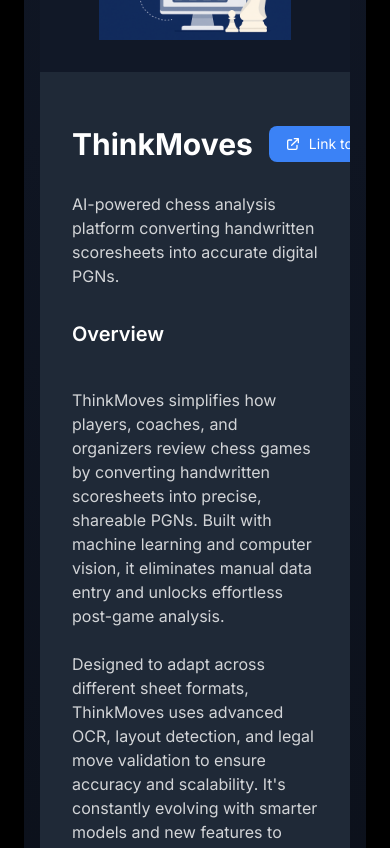
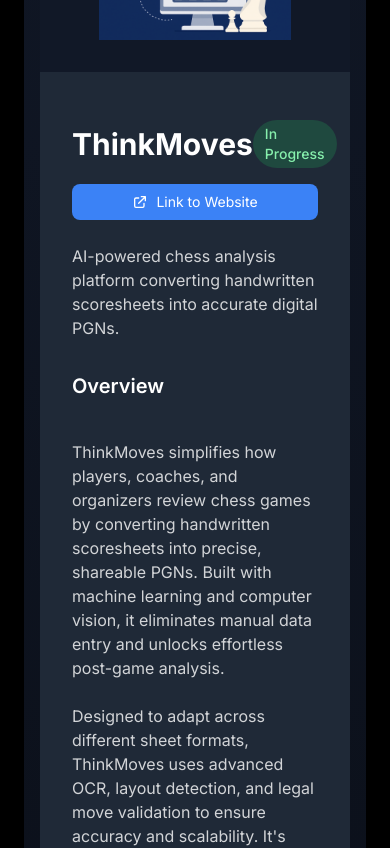
Before and after one commit to ashaykargaonkar/MyPortfolioUI, a Next.js app: page / in a window 390 px wide. Shown: the part 5300-6148 px from the top of the page. Built offline with nearby package versions, Linux system fonts and the light colour scheme.

Commit message:
Updating Portfolio UI 2

```diff
--- a/components/BulletList.tsx
+++ b/components/BulletList.tsx
@@ -10,16 +10,16 @@
     <div className={`space-y-3 ${className}`}>
       {items.map((item, index) => (
         <div key={index} className="flex items-start gap-3">
-          <span className="text-blue-500 w-4 h-4 flex items-center justify-center">
-            <svg className="w-3 h-3" fill="none" stroke="currentColor" viewBox="0 0 24 24">
+          <span className="text-blue-500 w-5 h-5 flex items-center justify-center">
+            <svg className="w-4 h-4" fill="none" stroke="currentColor" viewBox="0 0 24 24">
               <path strokeLinecap="round" strokeLinejoin="round" strokeWidth={2} d="M9 12l2 2 4-4m6 2a9 9 0 11-18 0 9 9 0 0118 0z" />
             </svg>
           </span>
-          <span className="text-white/90 text-base leading-relaxed">{item}</span>
+          <span className="text-white/90 text-base leading-relaxed ml-4">{item}</span>
         </div>
       ))}
     </div>
-  )
-}
+  );
+};
 
 export default BulletList
--- a/components/Projects.tsx
+++ b/components/Projects.tsx
@@ -105,16 +105,12 @@
       'React',
       'Next.js',
       'TypeScript',
-      'C#',
-      '.NET Core',
       'JSON',
       'GPT-4o-mini',
       'Vercel',
-      'Postman',
       'GitHub',
       'Vibe Coding',
       'AI Chatbot',
-      'Natural Language Processing'
     ],
     image: '/ChatGPT Image AshayTalks.png',
     status: 'Upgrade Coming Next',
@@ -188,20 +184,9 @@
 
                 {/* Content Section */}
                 <div className="p-8 md:p-12">
-                  <div className="flex justify-between items-center mb-6">
-                    <div className="flex items-center gap-4">
+                  <div className="flex flex-col gap-4 mb-6">
+                    <div className="flex items-center justify-between">
                       <h3 className="text-3xl font-bold text-white">{project.title}</h3>
-                      {project.title === 'ThinkMoves' && (
-                        <a href="https://thinkmovesui.vercel.app" target="_blank" rel="noopener noreferrer" className="px-4 py-2 bg-blue-500 hover:bg-blue-600 text-white rounded-lg transition-colors whitespace-nowrap text-sm md:text-base">
-                          <span className="flex items-center gap-2">
-                            <svg className="w-4 h-4" fill="none" stroke="currentColor" viewBox="0 0 24 24">
-                              <path strokeLinecap="round" strokeLinejoin="round" strokeWidth={2} d="M10 6H6a2 2 0 00-2 2v10a2 2 0 002 2h10a2 2 0 002-2v-4M14 4h6m0 0v6m0-6L10 14" />
-                            </svg>
-                            Link to Website
-                          </span>
-                        </a>
-                      )}
-                    </div>
                       <span className={`px-3 py-1 rounded-full text-sm font-medium ${
                         project.status === 'Planning' ? 'bg-yellow-500/20 text-yellow-300' :
                         project.status === 'In Progress' ? 'bg-green-500/20 text-green-300' :
@@ -210,6 +195,17 @@
                       }`}>
                         {project.status}
                       </span>
+                    </div>
+                    {project.title === 'ThinkMoves' && (
+                      <a href="https://thinkmovesui.vercel.app" target="_blank" rel="noopener noreferrer" className="px-4 py-2 bg-blue-500 hover:bg-blue-600 text-white rounded-lg transition-colors whitespace-nowrap text-sm md:text-base w-full flex items-center justify-center">
+                        <span className="flex items-center gap-2">
+                          <svg className="w-4 h-4" fill="none" stroke="currentColor" viewBox="0 0 24 24">
+                            <path strokeLinecap="round" strokeLinejoin="round" strokeWidth={2} d="M10 6H6a2 2 0 00-2 2v10a2 2 0 002 2h10a2 2 0 002-2v-4M14 4h6m0 0v6m0-6L10 14" />
+                          </svg>
+                          <span>Link to Website</span>
+                        </span>
+                      </a>
+                    )}
                   </div>
                   <p className="text-white/80 mb-8">
                     <Highlight>{project.description}</Highlight>
@@ -262,10 +258,12 @@
             <ul className="space-y-3">
               {section.content.map((item, itemIndex) => (
                 <li key={itemIndex} className="text-white/80 flex items-start">
-                  <svg className="w-5 h-5 text-blue-400 mr-3" fill="none" stroke="currentColor" viewBox="0 0 24 24">
+                  <span className="text-blue-500 w-5 h-5 flex items-center justify-center">
+                    <svg className="w-4 h-4" fill="none" stroke="currentColor" viewBox="0 0 24 24">
                       <path strokeLinecap="round" strokeLinejoin="round" strokeWidth={2} d="M9 12l2 2 4-4m6 2a9 9 0 11-18 0 9 9 0 0118 0z" />
                     </svg>
-                  <span>
+                  </span>
+                  <span className="ml-4">
                     <Highlight>{item}</Highlight>
                   </span>
                 </li>
```
Lines whose indentation alone changed are shown as unchanged.
